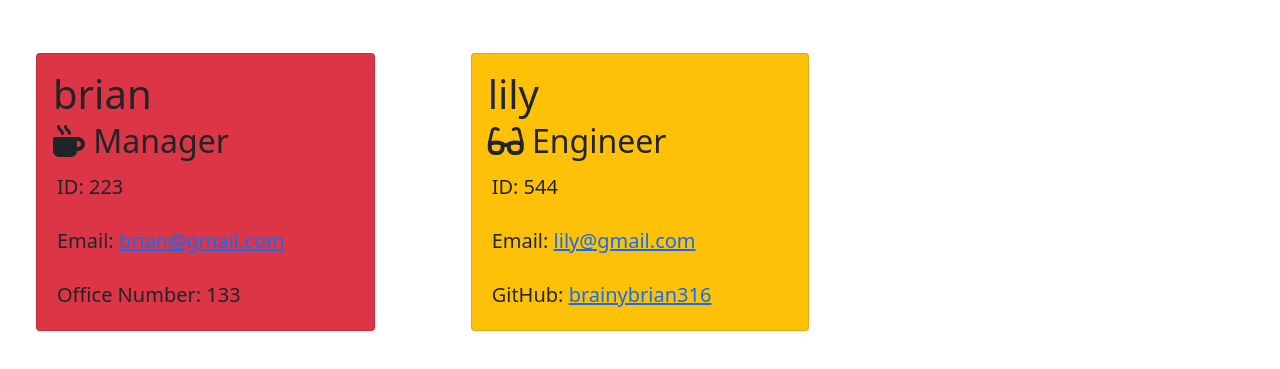
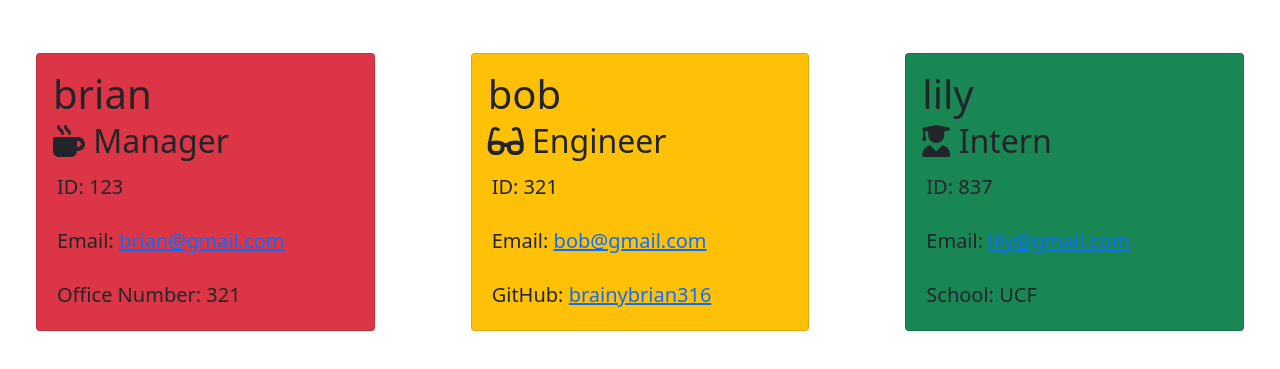
Before and after one commit to Brainybrian316/Team-Profile-Generator, a website: page dist/index.html in a window 1280 px wide. Shown: the part 147-516 px from the top of the page. Drawn offline with nearby package versions, Linux system fonts and the light colour scheme.

Commit message:
created video

```diff
--- a/dist/index.html
+++ b/dist/index.html
@@ -23,9 +23,9 @@
         <div class="card-body">
         <h5 class="card-title fs-1">brian</h5>
         <h6 class="card-subtitle mb-2 fs-2"><i class="fas fa-mug-hot mr-2"></i> Manager</h6>
-        <p class="card-text p-1 fs-5">ID: 223</p>
+        <p class="card-text p-1 fs-5">ID: 123</p>
         <p class="card-text p-1 fs-5">Email: <a href="mailto:brian@gmail.com">brian@gmail.com</a></p>
-        <p class="card-text p-1 fs-5">Office Number: 133</p>
+        <p class="card-text p-1 fs-5">Office Number: 321</p>
         </div>
         </div>
         </div>
@@ -33,11 +33,23 @@
     <div class="col-4 p-5">
     <div class="card bg-warning text-dark">
     <div class="card-body">
+    <h5 class="card-title fs-1">bob</h5>
+    <h6 class="card-subtitle mb-2 fs-2"><i class="fas fa-glasses mr-2"></i> Engineer</h6>
+    <p class="card-text p-1 fs-5">ID: 321</p>
+    <p class="card-text p-1 fs-5">Email: <a href="mailto:bob@gmail.com">bob@gmail.com</a></p>
+    <p class="card-text p-1 fs-5">GitHub: <a href="https://github.com/brainybrian316" target="_blank" rel="no">brainybrian316</a></p>
+    </div>
+    </div>
+    </div>
+
+    <div class="col-4 p-5">
+    <div class="card bg-success text-dark">
+    <div class="card-body">
     <h5 class="card-title fs-1">lily</h5>
-    <h6 class="card-subtitle mb-2 fs-2"><i class="fas fa-glasses mr-2"></i> Engineer</h6>
-    <p class="card-text p-1 fs-5">ID: 544</p>
+    <h6 class="card-subtitle mb-2 fs-2"><i class="fas fa-user-graduate mr-2"></i> Intern</h6>
+    <p class="card-text p-1 fs-5">ID: 837</p>
     <p class="card-text p-1 fs-5">Email: <a href="mailto:lily@gmail.com">lily@gmail.com</a></p>
-    <p class="card-text p-1 fs-5">GitHub: <a href="https://github.com/brainybrian316" target="_blank" rel="no">brainybrian316</a></p>
+    <p class="card-text p-1 fs-5">School: UCF</p>
     </div>
     </div>
     </div>
```
